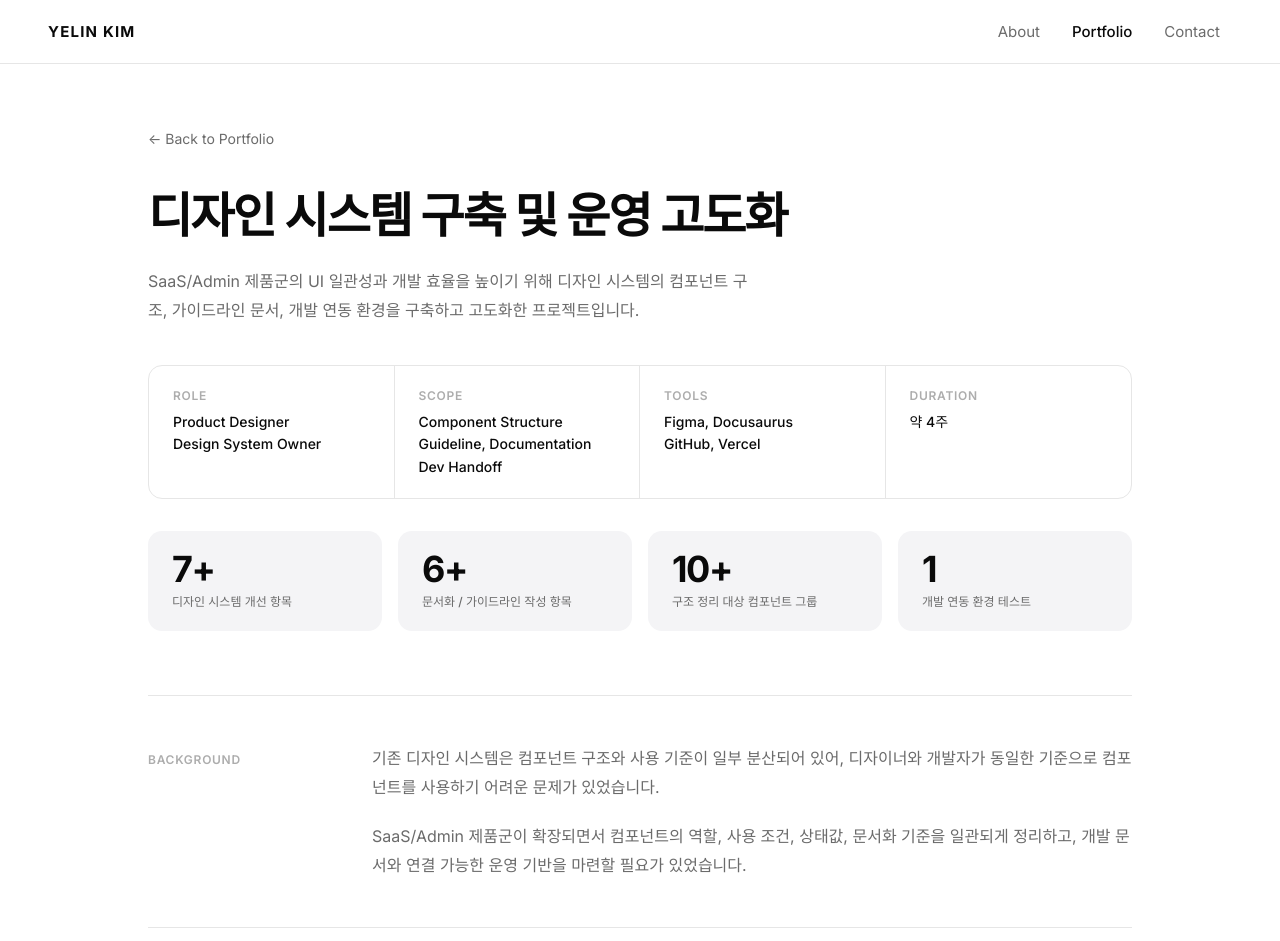
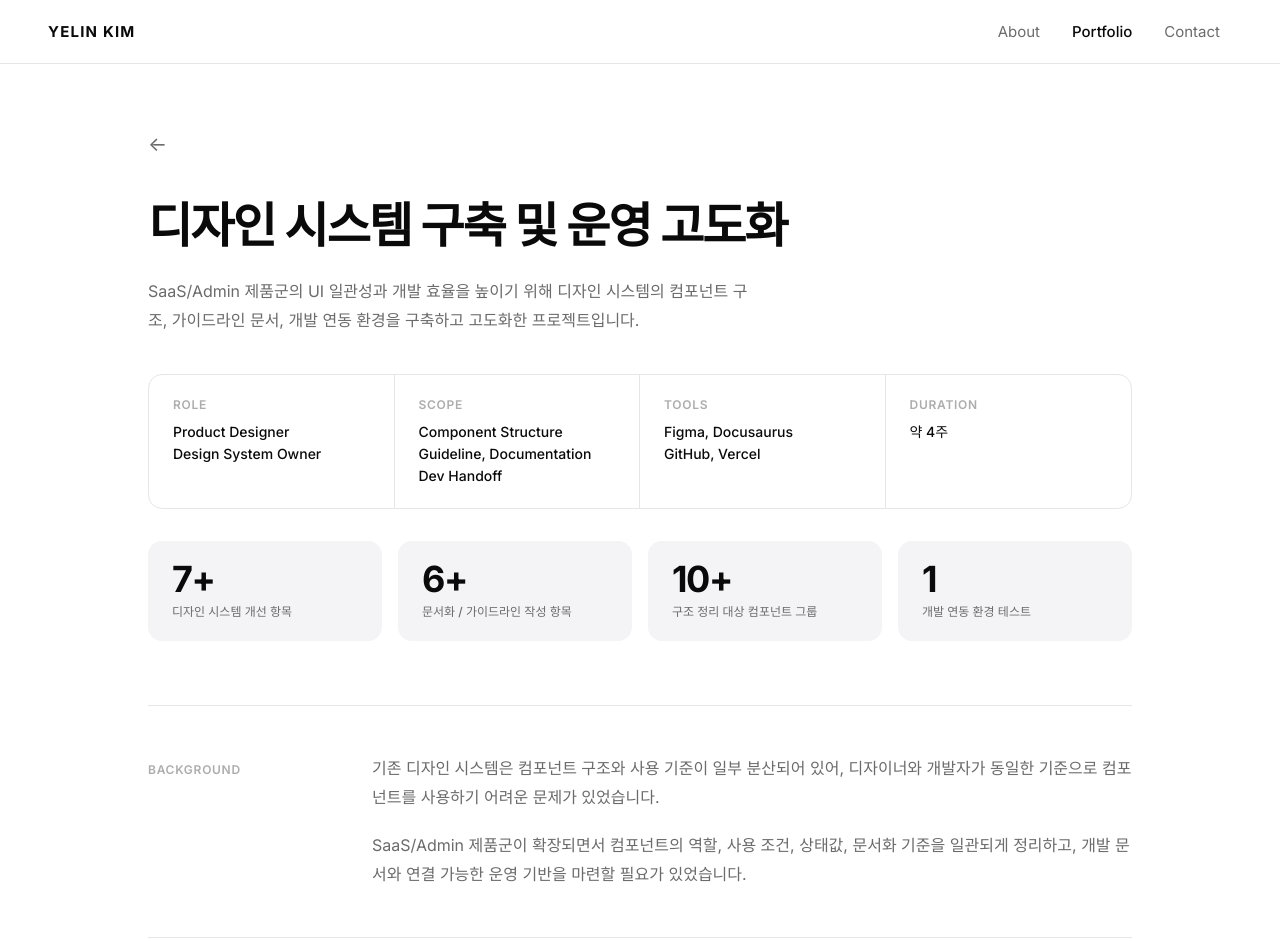
Before and after one commit to yelinkim1/yelinDesign, a plain HTML site: page ssp-design-system.html in a window 1280 px wide. Shown: the top 941 px of the page. Drawn offline with Linux system fonts and the light colour scheme.

Commit message:
Remove 'Back to Portfolio' label, enlarge back arrow to 20px

```diff
--- a/ssp-design-system.html
+++ b/ssp-design-system.html
@@ -25,7 +25,7 @@
 
     <!-- ── HERO ─────────────────────────────── -->
     <section class="dp-hero">
-      <a href="index.html" class="dp-back">← Back to Portfolio</a>
+      <a href="index.html" class="dp-back">←</a>
       <p class="dp-eyebrow">Design System · SaaS Admin · Documentation · Dev Handoff</p>
       <h1 class="dp-title">디자인 시스템 구축 및 운영 고도화</h1>
       <p class="dp-summary">SaaS/Admin 제품군의 UI 일관성과 개발 효율을 높이기 위해 디자인 시스템의 컴포넌트 구조, 가이드라인 문서, 개발 연동 환경을 구축하고 고도화한 프로젝트입니다.</p>
@@ -451,7 +451,7 @@
 
     <!-- ── CTA ──────────────────────────────── -->
     <section class="dp-cta">
-      <a href="index.html" class="pill-btn">← Back to Portfolio</a>
+      <a href="index.html" class="pill-btn">←</a>
       <a href="index.html#contact" class="pill-btn pill-btn--accent">Contact Me ↗</a>
     </section>
 
--- a/styles.css
+++ b/styles.css
@@ -986,7 +986,7 @@ ol, ul { list-style: none; }
   display: inline-flex;
   align-items: center;
   gap: 6px;
-  font-size: var(--text-sm);
+  font-size: 20px;
   color: var(--c-secondary);
   margin-bottom: var(--sp-10);
   transition: color .2s;
```
Also changed, not shown: ssp-admin.html (+1 -1 lines), ssp-poc.html (+2 -2 lines).
